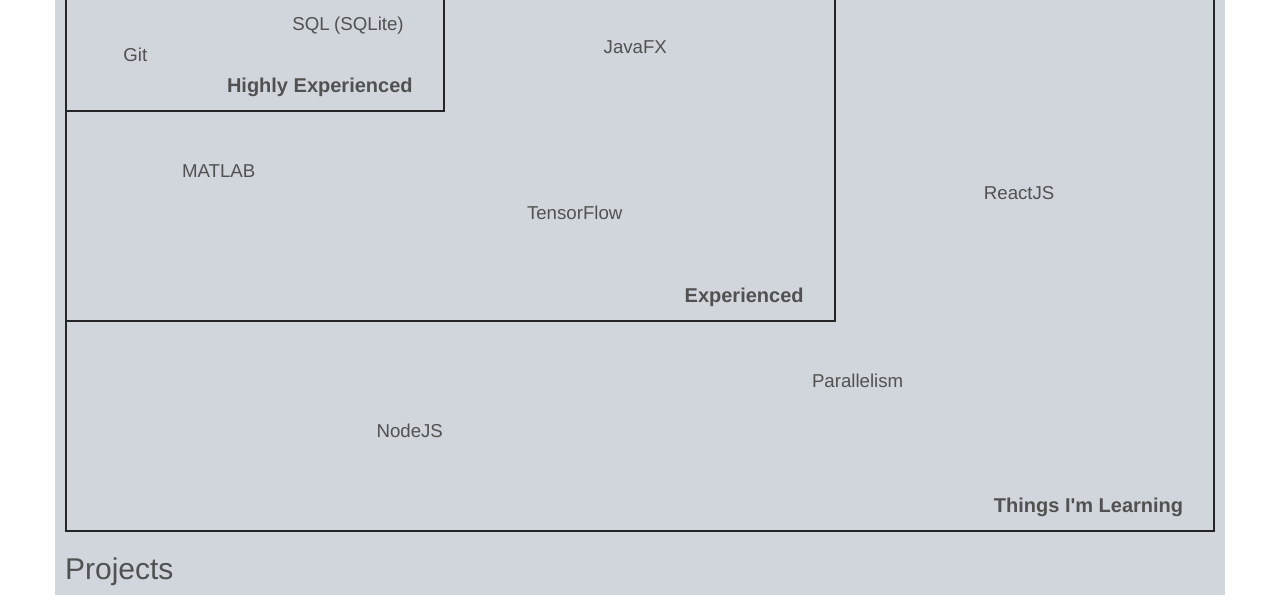
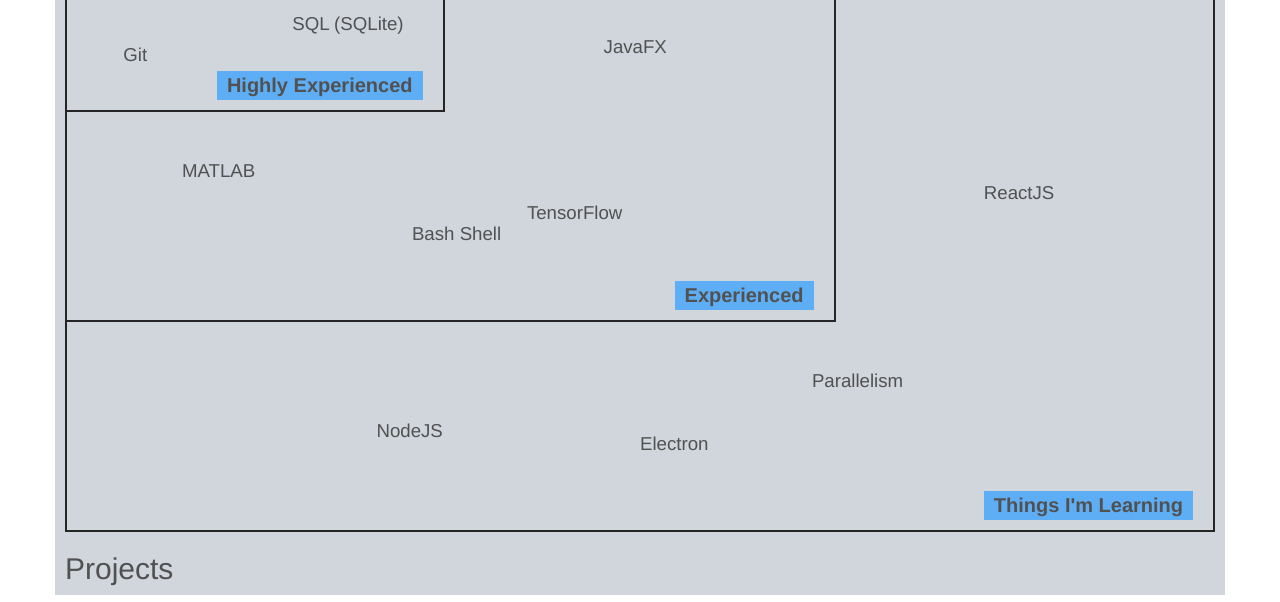
Before and after one commit to hjobrien/website, a plain HTML site: page index.html in a window 1280 px wide. Shown: the part 1040-1642 px from the top of the page. Drawn offline with nearby package versions, Linux system fonts and the light colour scheme.

Commit message:
Skills, typo, highlights

```diff
--- a/css/skills.css
+++ b/css/skills.css
@@ -24,7 +24,7 @@
     right: 0;
     font-weight: bolder;
     font-size: 20px;
-    /*color: #42a1f4; */
+    background: #42a1f4;
 }
 
 .vertical-view {
--- a/index.html
+++ b/index.html
@@ -82,7 +82,7 @@
                 <p>
                     Hey, I'm Hank! I'm a second year student at UC Berkeley and I'm interested in machine learning and software engineering.
                 In my free time, you can probably find me building a robot, working on a side project, catching up on Netflix, or hanging out with friends.
-                I love working on interesting projects, so if you're a developer with an cool side project, send me an email, I'd love to discuss it with you.
+                I love working on interesting projects, so if you're a developer with a cool side project, send me an email, I'd love to discuss it with you.
                 </p>
                 <p>
                     One of my hobbies is trying good food. I'm a big foodie, so I like to be on the lookout for tasty recipes I'd like to try. I'm generally a fan of well
@@ -101,6 +101,7 @@
                         <p class="skill" style="bottom: 50%; left: 80%;">ReactJS</p>
                         <p class="skill" style="bottom: 12%; left: 27%;">NodeJS</p>
                         <p class="skill" style="bottom: 20%; left: 65%;">Parallelism</p>
+                        <p class="skill" style="bottom: 10%; left: 50%;">Electron</p>
 
                     </div>
                     <div class="skill-box" id="middle-box">
@@ -112,6 +113,7 @@
                         <p class="skill" style="bottom: 60%; left: 70%">JavaFX</p>
                         <p class="skill" style="bottom: 20%; left: 60%">TensorFlow</p>
                         <p class="skill" style="bottom: 30%; left: 15%">MATLAB</p>
+                        <p class="skill" style="bottom: 15%; left: 45%;">Bash Shell</p>
 
                     </div>
                     <div class="skill-box" id="inner-box">
```
